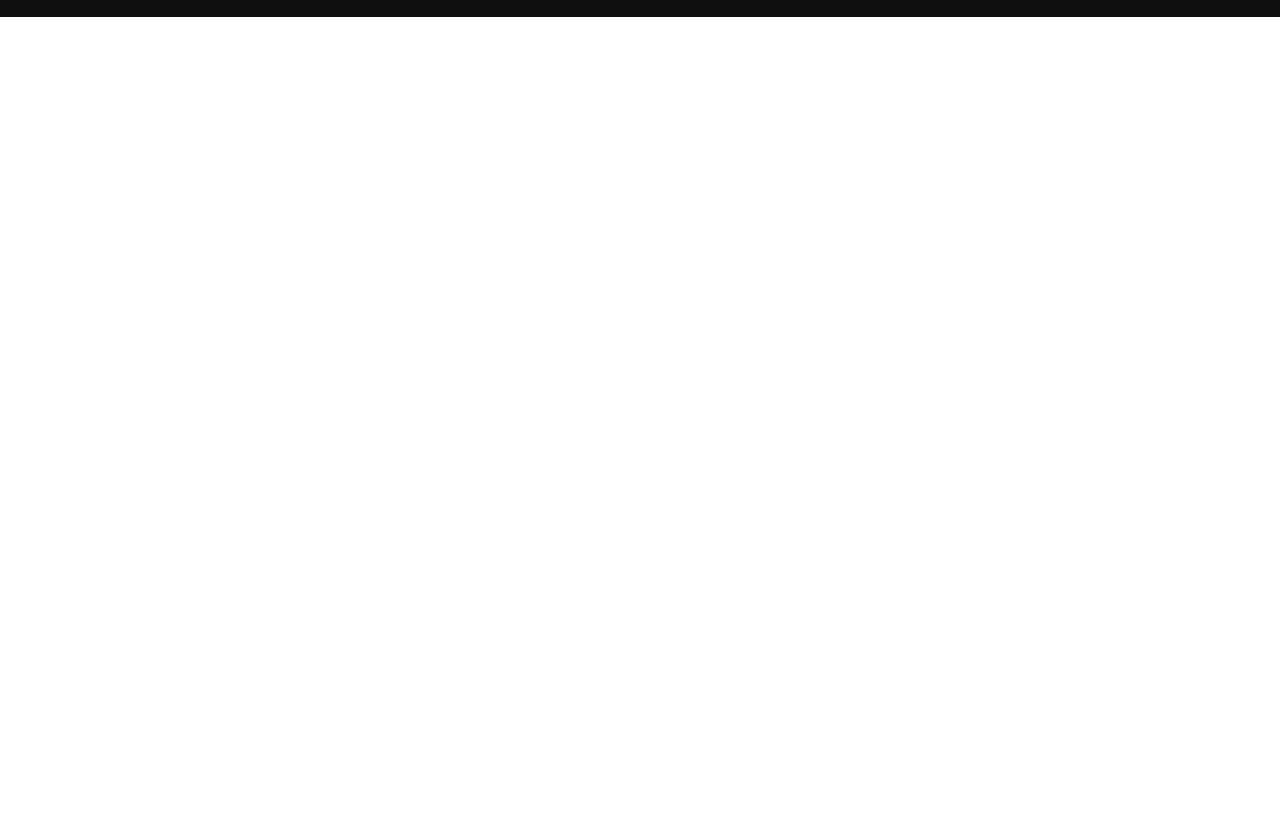
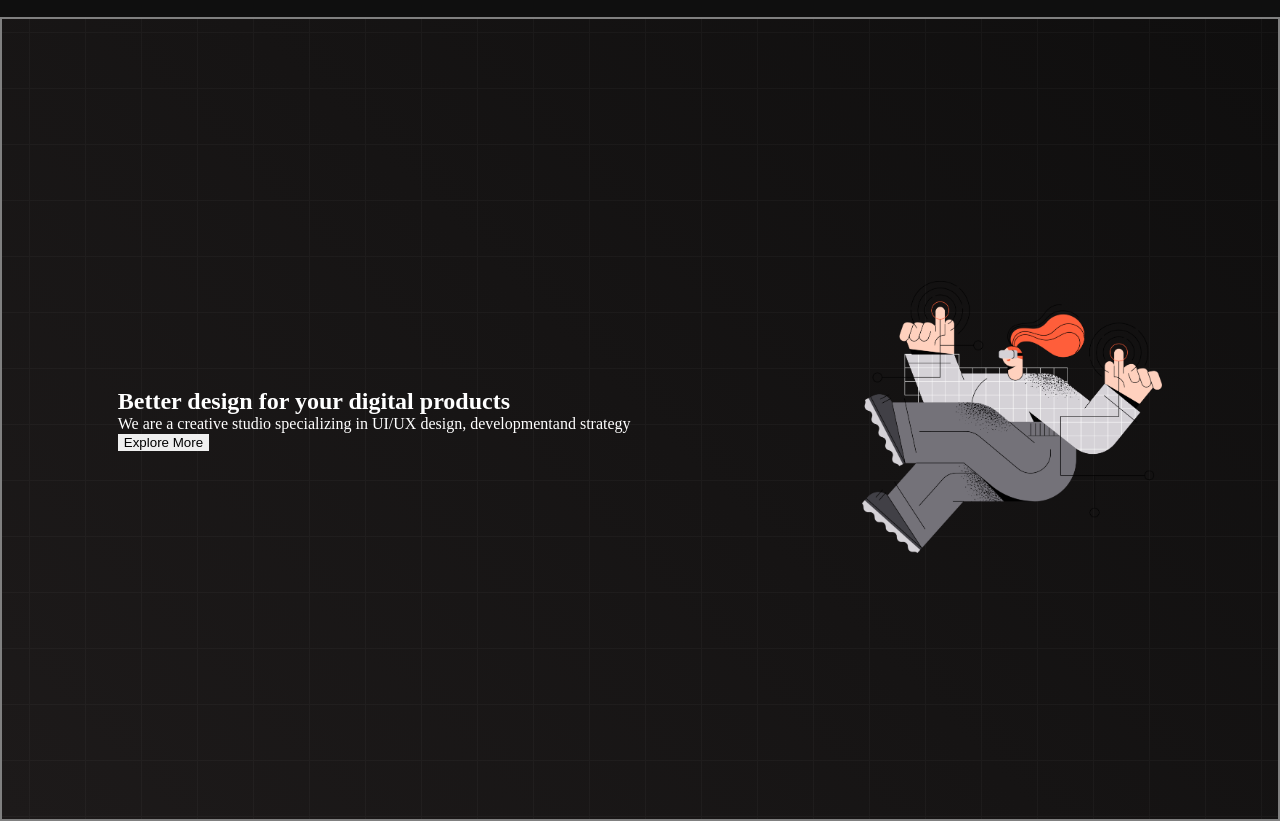
Before and after one commit to Saeedkpi/digital-products-b8, a plain HTML site: page digital-products-b8/index.html in a window 1280 px wide. Shown: the part 86-907 px from the top of the page. Before the commit the page ends 800 px from the top, so only its background shows below. Drawn offline with Linux system fonts and the light colour scheme.

Commit message:
banner-container or main section add

```diff
--- a/digital-products-b8/index.html
+++ b/digital-products-b8/index.html
@@ -24,6 +24,18 @@
   </header>
   <main>
     <!-- this is a comment section -->
+    <section>
+        <div class="banner-container">
+            <div class="banner-text">
+                <h1>Better design for your digital products</h1>
+                <p> We are a creative studio specializing in UI/UX design, developmentand strategy</p>
+                <button>Explore More</button>
+            </div>
+            <div class="banner-photo">
+                <img class="banner-img" src="images/banner.png" alt="">
+            </div>
+        </div>
+    </section>
   </main>
   <footer>
 
--- a/digital-products-b8/style.css
+++ b/digital-products-b8/style.css
@@ -27,3 +27,19 @@
 .item:hover{
     color: aquamarine;
 }
+.banner-container {
+    display: flex;
+    justify-content: space-around;
+    height: 100vh;
+    border: 2px solid gray;
+    color : white;
+    align-items: center;
+    background-image: url("./images/background.png"), linear-gradient(45deg, rgb(29, 26, 26), rgb(15, 14, 14));
+}
+.banner-img {
+    width: 300px;
+}
+.title {
+    font-size: 50px;
+    font-weight: bold;
+}
```
